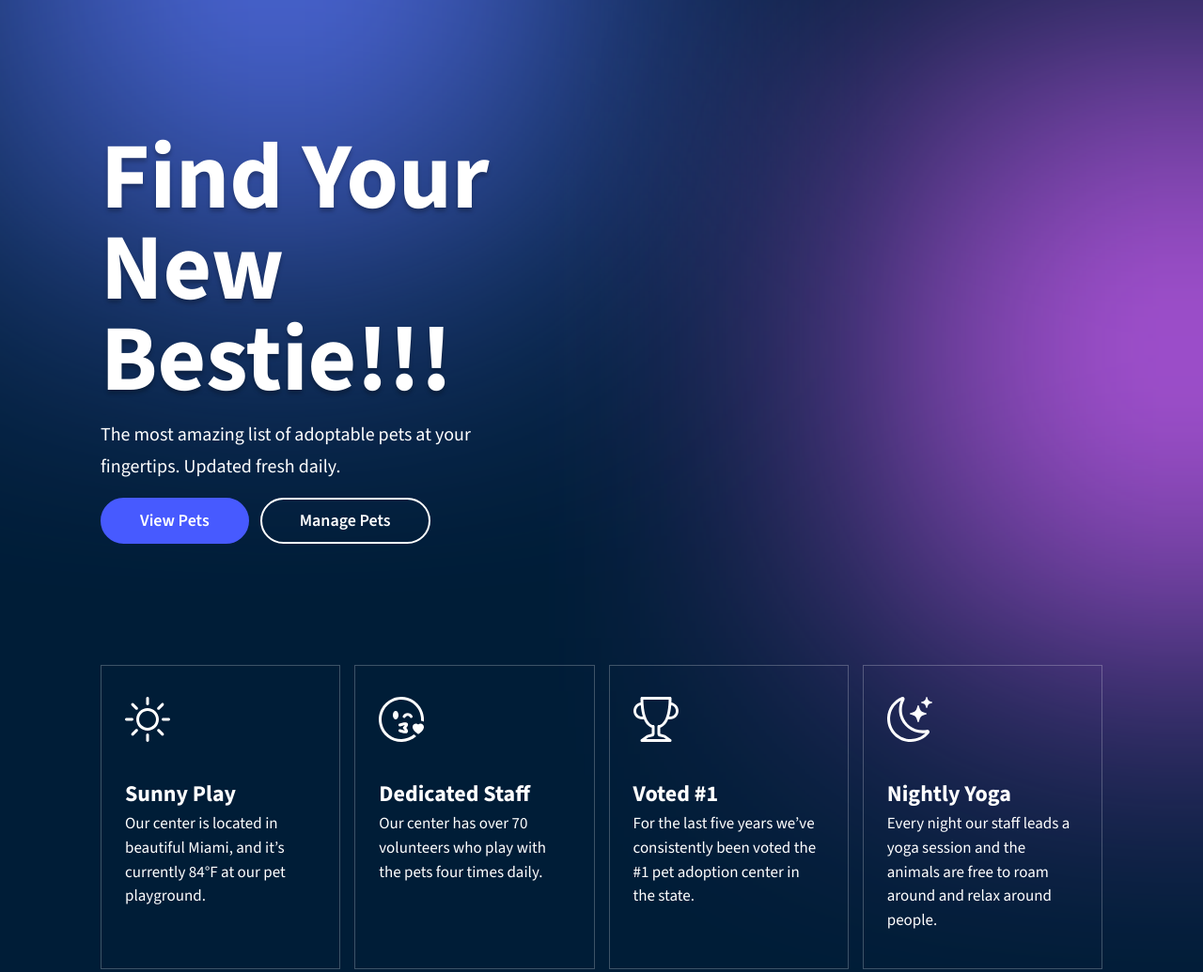
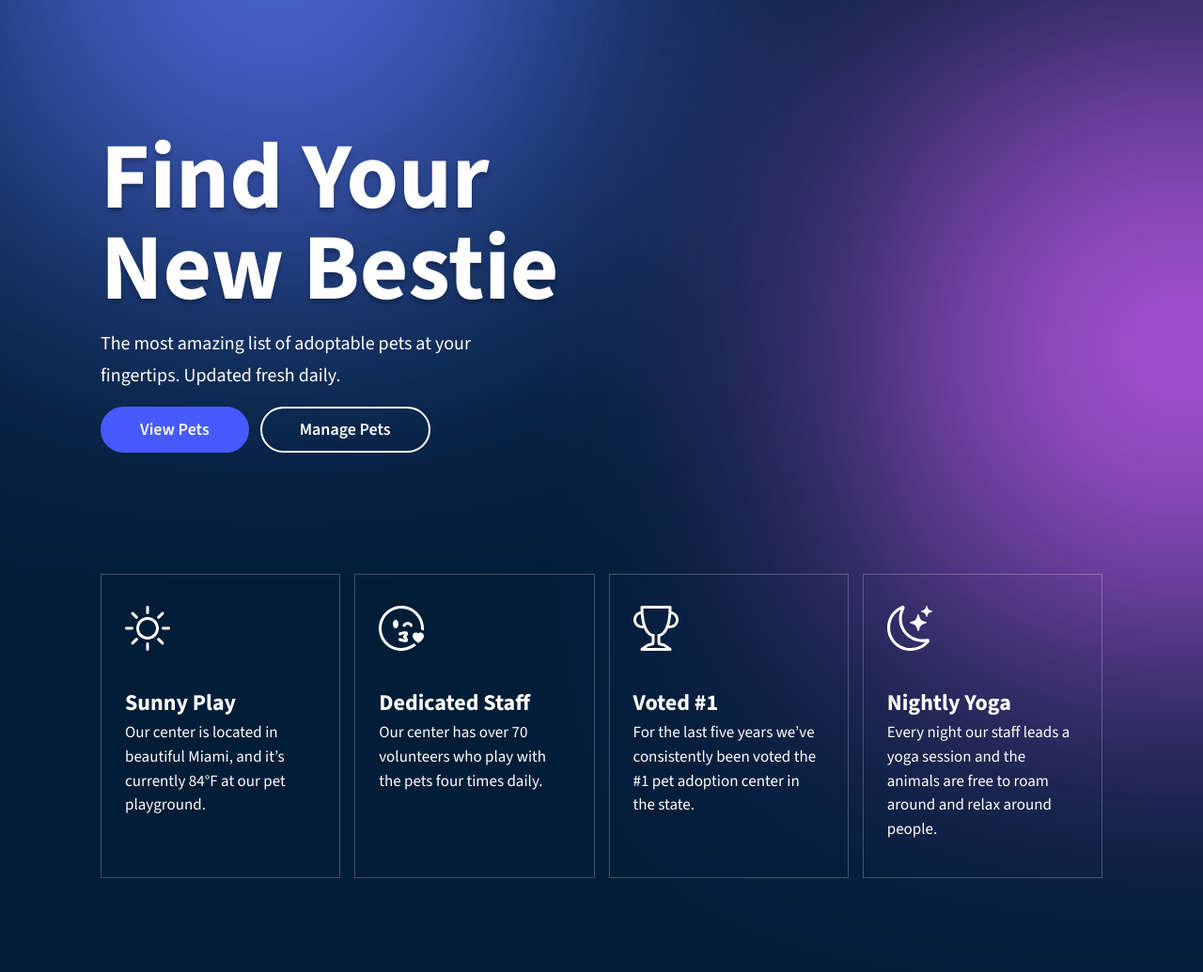
Before and after one commit to absoluzioni/pet-adoption, a plain HTML site: page index.html in a window 1280 px wide. Shown: the top 1035 px of the page at 94% size. Drawn offline with nearby package versions, Linux system fonts and the light colour scheme; a script that the page names is missing.

Commit message:
Update index.html 2

```diff
--- a/index.html
+++ b/index.html
@@ -19,7 +19,7 @@
     <div class="container">
 
       <div class="top-section__content">
-        <h1 class="top-section__title">Find Your New Bestie!!!</h1>
+        <h1 class="top-section__title">Find Your New Bestie</h1>
         <p class="top-section__description">The most amazing list of adoptable pets at your fingertips. Updated fresh
           daily.</p>
         <div class="top-section__buttons">
```
